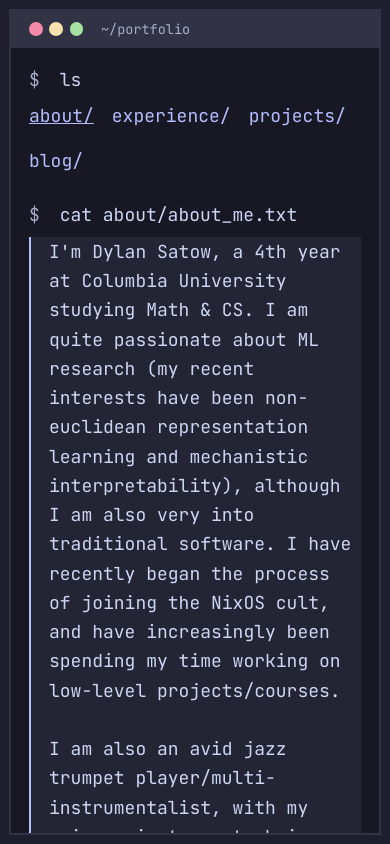
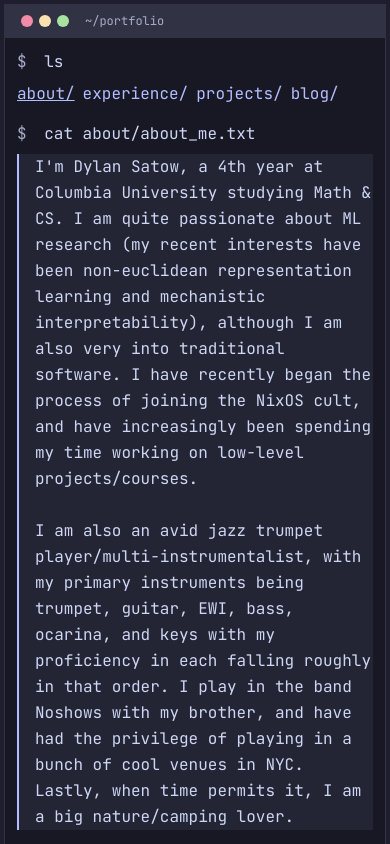
Before and after one commit to DylanSatow/dylan-satow-portfolio, a SvelteKit app: page / in a window 390 px wide. Shown: the top 844 px of the page. Built offline with nearby package versions, Linux system fonts and the light colour scheme.

Commit message:
added mobile padding

```diff
--- a/src/app.css
+++ b/src/app.css
@@ -77,8 +77,14 @@
     @apply border-border outline-ring/50;
   }
   html {
-    font-size: 18px;
+    font-size: 16px;
     scroll-behavior: smooth;
+  }
+
+  @media (min-width: 768px) {
+    html {
+      font-size: 18px;
+    }
   }
 
   body {
--- a/src/routes/+page.svelte
+++ b/src/routes/+page.svelte
@@ -57,17 +57,17 @@
 <svelte:window onkeydown={handleKeydown} />
 
 <!-- Full viewport terminal with minimal padding -->
-<div class="min-h-screen bg-background text-foreground p-2 md:p-4">
-	<div class="h-[calc(100vh-1rem)] md:h-[calc(100vh-2rem)] border-2 border-border bg-card flex flex-col">
+<div class="min-h-screen bg-background text-foreground p-1 sm:p-2 md:p-4">
+	<div class="min-h-[calc(100vh-0.5rem)] sm:min-h-[calc(100vh-1rem)] md:h-[calc(100vh-2rem)] border sm:border-2 border-border bg-card flex flex-col">
 		<TerminalHeader />
 
 		<!-- Terminal content area with overflow -->
-		<div class="flex-1 overflow-y-auto p-4 md:p-6">
+		<div class="flex-1 overflow-y-auto p-3 sm:p-4 md:p-6">
 			<!-- Simple navigation -->
-			<div class="mb-6">
+			<div class="mb-4 sm:mb-6">
 				<span class="text-muted-foreground">$</span>
 				<span class="text-foreground ml-2">ls</span>
-				<div class="mt-2 flex gap-4 flex-wrap">
+				<div class="mt-2 flex gap-2 sm:gap-3 md:gap-4 flex-wrap">
 					<button
 						onclick={() => currentSection = 'about'}
 						class="text-primary hover:underline {currentSection === 'about' ? 'underline' : ''}"
```
